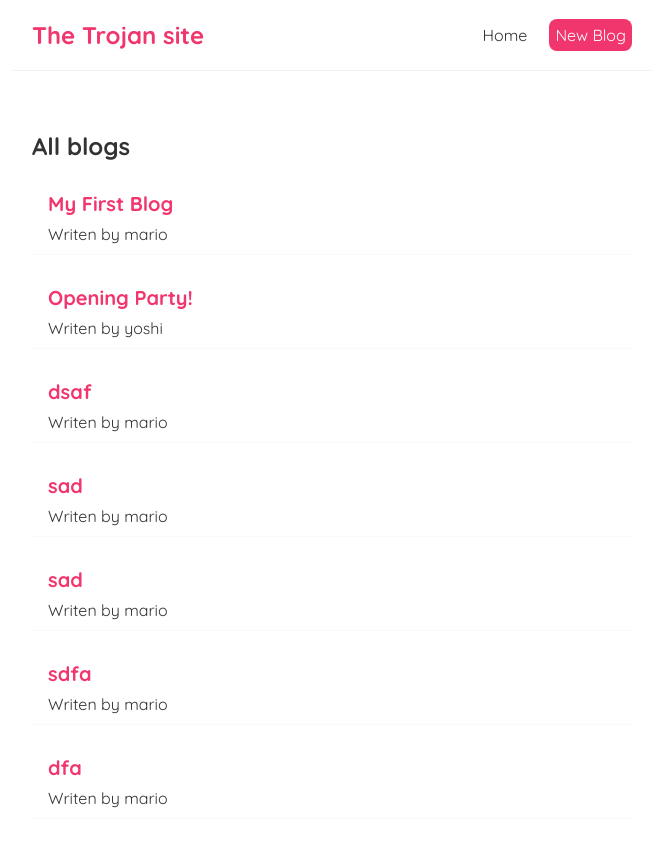
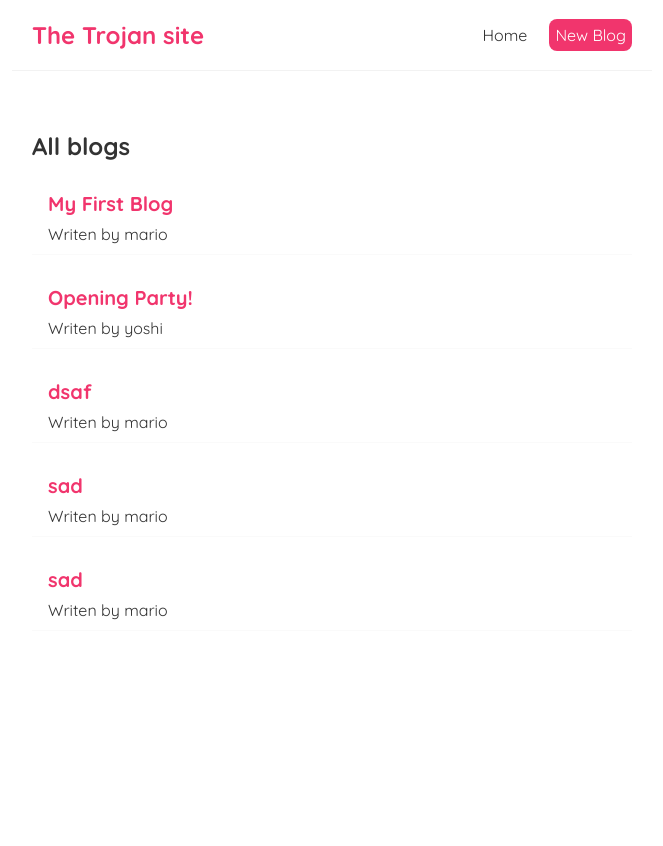
Before and after one commit to Wojter/react-tutorial, a React (Create React App) app: page / in a window 1280 px wide. Shown: the top 846 px of the page, without its empty margins (308-971 px from the left). After the commit the page ends 800 px from the top, so only its background shows below. Built offline with nearby package versions, Linux system fonts and the light colour scheme; data requests are answered from the project's data file.

Commit message:
Added delete blogs

```diff
--- a/data/db.json
+++ b/data/db.json
@@ -29,18 +29,6 @@
       "body": "asD",
       "author": "mario",
       "id": 5
-    },
-    {
-      "title": "sdfa",
-      "body": "daf",
-      "author": "mario",
-      "id": 6
-    },
-    {
-      "title": "dfa",
-      "body": "dasf",
-      "author": "mario",
-      "id": 7
     }
   ]
 }
--- a/src/BlogDetails.js
+++ b/src/BlogDetails.js
@@ -3,7 +3,16 @@
 
 const BlogDetails = () => {
     const { id } = useParams();
-    const { data: blog, error, isPending } = useFetch('http://localhost:8000/blogs/' + id)
+    const { data: blog, error, isPending } = useFetch('http://localhost:8000/blogs/' + id);
+
+    const handleClick= () => {
+        fetch('http://localhost:8000/blogs/'+blog.id, {
+            method: 'DELETE',
+        }).then(()=>{
+            console.log('deltete');
+        })
+    }
+
     return (
         <div className="blog-details">
             <h2>Blog Details - { id }</h2>
@@ -14,6 +23,7 @@
                     <h2>{ blog.title }</h2>
                     <p>Written by { blog.author }</p>
                     <div>{ blog.body }</div>
+                    <button onClick={handleClick}>delete</button>
                 </article>
             )}
         </div>
```
